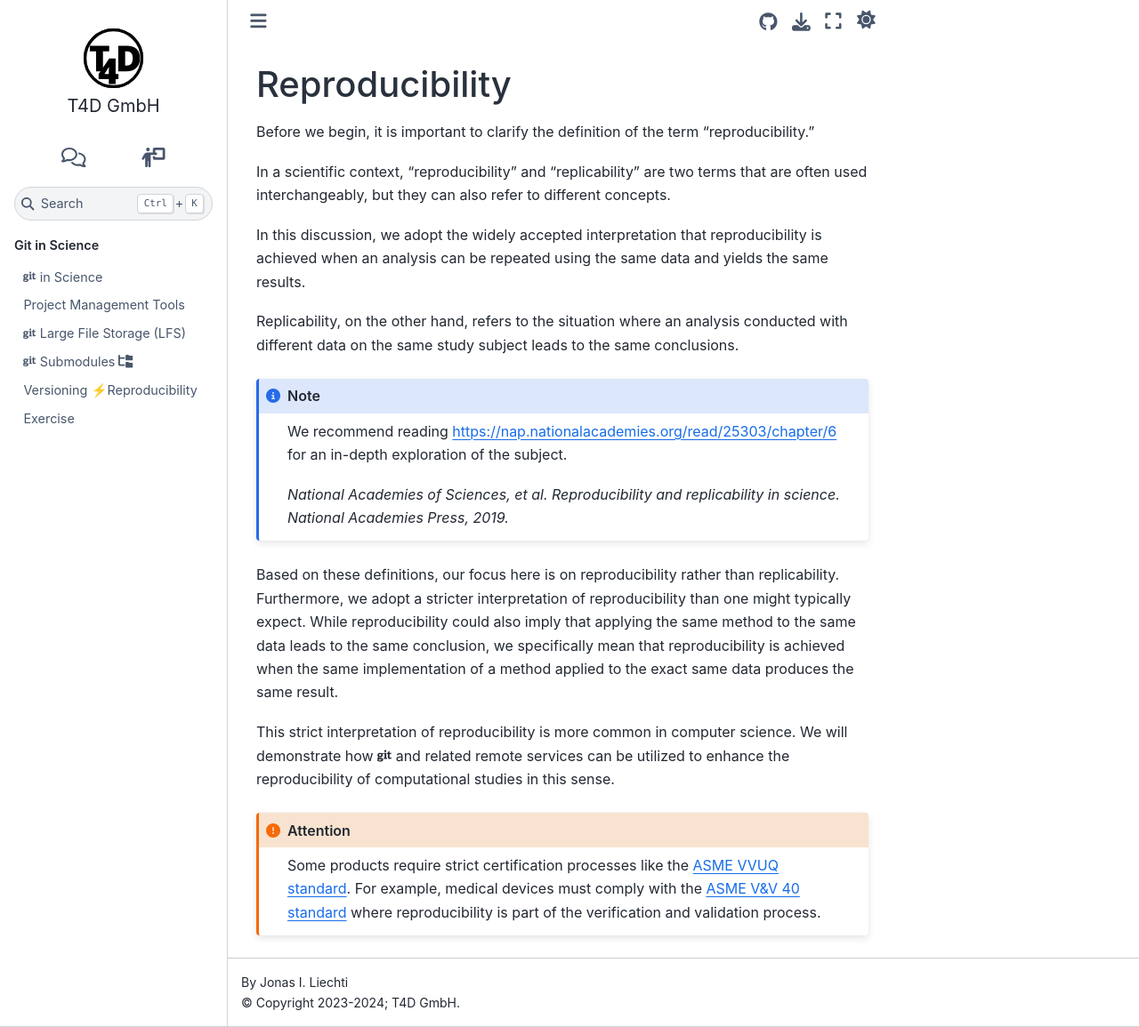
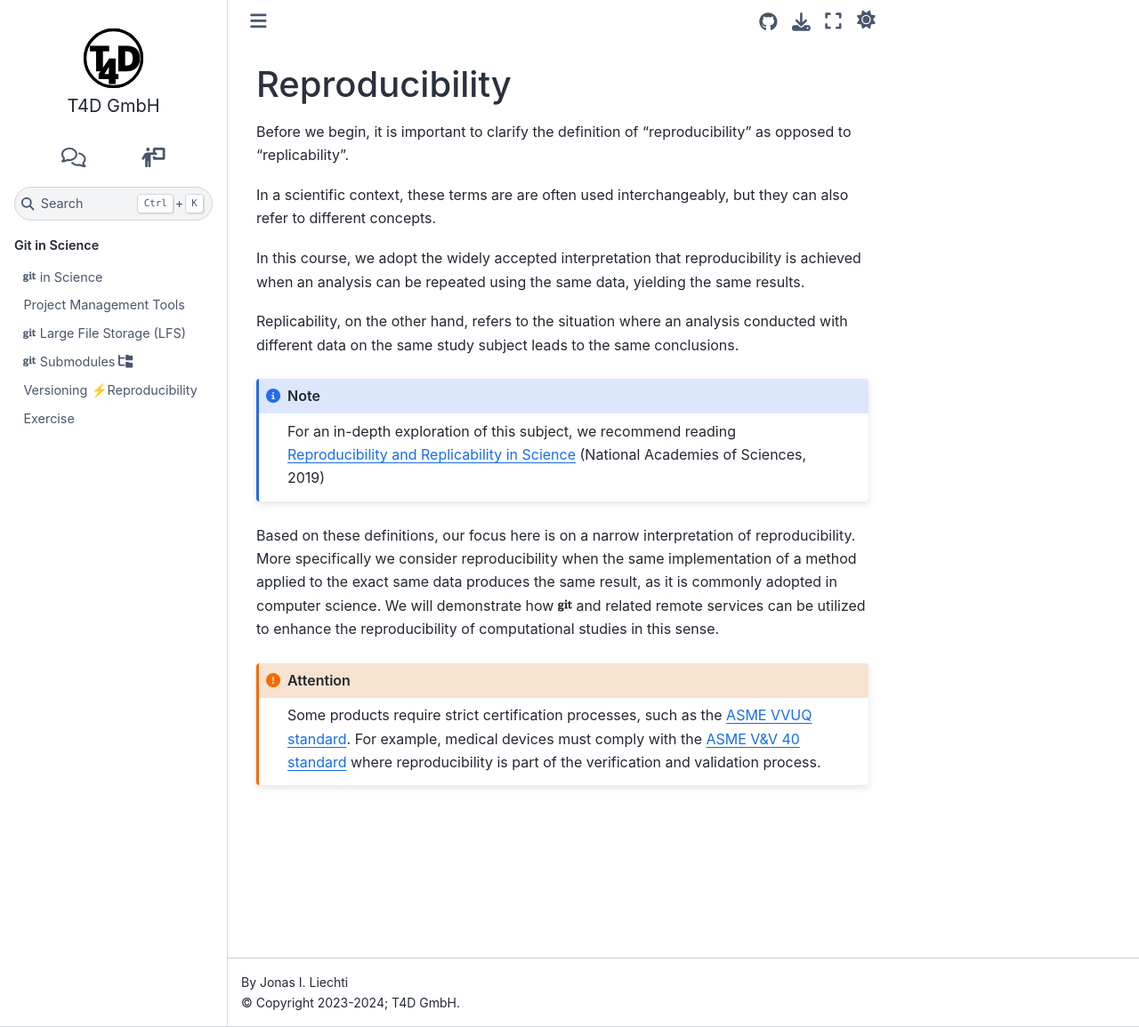
Before and after one commit to t4d-gmbh/git-and-science, a Sphinx documentation site: the page built from source/content/versioning_vs_reproducibility/reproducibility.md, in a window 1280 px wide and 1155 px high. Shown: the whole window at 89% size. Built offline with Sphinx 7.4.7 and the Sphinx Book theme 1.1.4, drawn with Linux system fonts in a browser that asks for light colours; the version number could not be read and is left out.

Commit message:
Update reproducibility.md
Revised text for better readability

```diff
--- a/source/content/versioning_vs_reproducibility/reproducibility.md
+++ b/source/content/versioning_vs_reproducibility/reproducibility.md
@@ -10,29 +10,23 @@
 
 {% else %}
 
-Before we begin, it is important to clarify the definition of the term "reproducibility."
+Before we begin, it is important to clarify the definition of "reproducibility" as opposed to "replicability".
 
-In a scientific context, "reproducibility" and "replicability" are two terms that are often used interchangeably, but they can also refer to different concepts.
+In a scientific context, these terms are are often used interchangeably, but they can also refer to different concepts.
 
-In this discussion, we adopt the widely accepted interpretation that reproducibility is achieved when an analysis can be repeated using the same data and yields the same results.
+In this course, we adopt the widely accepted interpretation that reproducibility is achieved when an analysis can be repeated using the same data, yielding the same results.
 
 Replicability, on the other hand, refers to the situation where an analysis conducted with different data on the same study subject leads to the same conclusions.
 
 :::{note}
-We recommend reading [https://nap.nationalacademies.org/read/25303/chapter/6](https://nap.nationalacademies.org/read/25303/chapter/6) for an in-depth exploration of the subject.
-
-_National Academies of Sciences, et al. Reproducibility and replicability in science. National Academies Press, 2019._
+For an in-depth exploration of this subject, we recommend reading [Reproducibility and Replicability in Science](https://nap.nationalacademies.org/read/25303/chapter/6) (National Academies of Sciences, 2019)
 :::
 
-Based on these definitions, our focus here is on reproducibility rather than replicability.
-Furthermore, we adopt a stricter interpretation of reproducibility than one might typically expect.
-While reproducibility could also imply that applying the same method to the same data leads to the same conclusion, we specifically mean that reproducibility is achieved when the same implementation of a method applied to the exact same data produces the same result.
-
-This strict interpretation of reproducibility is more common in computer science.
+Based on these definitions, our focus here is on a narrow interpretation of reproducibility. More specifically we consider reproducibility when the same implementation of a method applied to the exact same data produces the same result, as it is commonly adopted in computer science.
 We will demonstrate how <i class="fab fa-git"></i> and related remote services can be utilized to enhance the reproducibility of computational studies in this sense.
 {% endif %}
 
 :::{attention}
-Some products require strict certification processes like the [ASME VVUQ standard](https://www.asme.org/codes-standards/publications-information/verification-validation-uncertainty).
+Some products require strict certification processes, such as the [ASME VVUQ standard](https://www.asme.org/codes-standards/publications-information/verification-validation-uncertainty).
 For example, medical devices must comply with the [ASME V&V 40 standard](https://go.asme.org/vnv40committee) where reproducibility is part of the verification and validation process.
 :::
```
Also changed, not shown: other parts of source/content/versioning_vs_reproducibility/reproducibility.md (+2 -2 lines).
